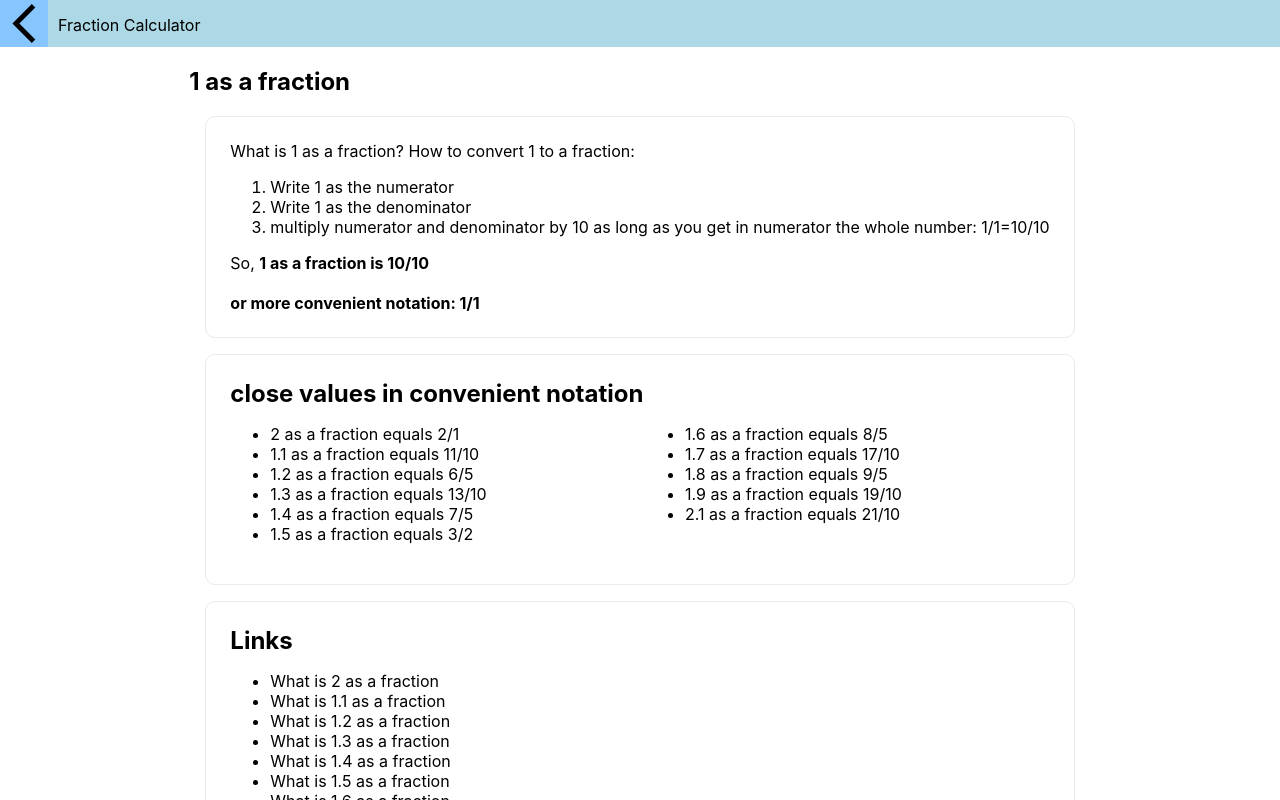
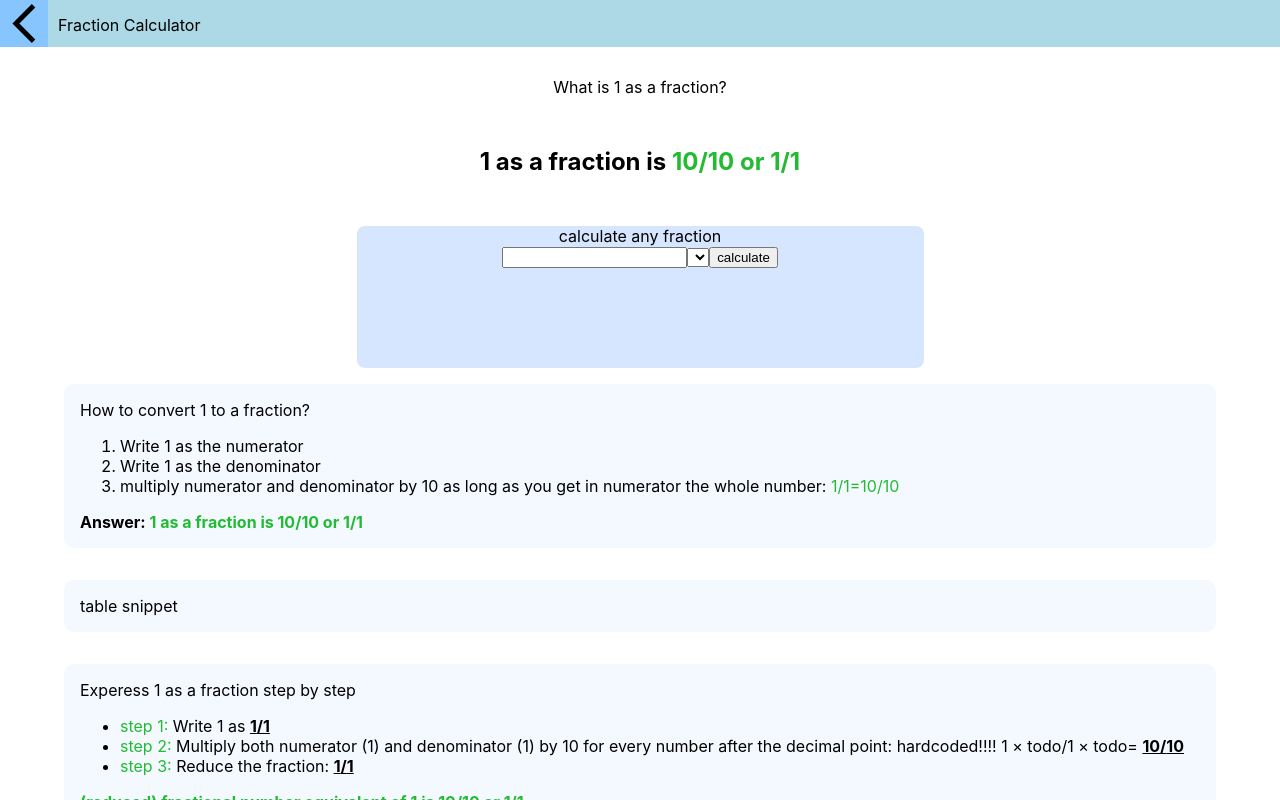
Before and after one commit to ubermensh/anyconvert, a Next.js app: page /as_a_fraction/1 in a window 1280 px wide. Shown: the top 800 px of the page. Built offline with nearby package versions, Linux system fonts and the light colour scheme.

Commit message:
layout for fractions flex

```diff
--- a/pages/as_a_fraction/[number].js
+++ b/pages/as_a_fraction/[number].js
@@ -16,25 +16,73 @@ export default function Fraction({ number, numerator, denominator, hNumerator, h
                     Fraction Calculator
                 </span>
             </div>
-            <main className={styles.main}>
-                <div>
-                    <h2>{number} as a fraction</h2>
+
+            <div className={styles.question}>
+                <span>What is {number} as a fraction?</span>
             </div>
+            <div className={styles.answer}>
+                <h2>
+                    {number} as a fraction is <span className={styles.green}>
+                        {numerator}/{denominator}
+                        {denominator != hDenominator && <b> or {hNumerator}/{hDenominator}</b>}
+                    </span>
+                </h2>
+            </div>
+
+            <div className={styles.calculator}>
+                <div>calculate any fraction</div>
+                <form>
+                    <input name="name" type="number" value="Frank" />
+                    <select name="type" > <option value="asafraction"></option>as a fraction </select>
+                    <button type="submit" value="Submit">calculate</button>
+                </form>
+            </div>
+
             <div className={styles.card}>
-                    What is {number} as a fraction?
-How to convert {number} to a fraction:
+                How to convert {number} to a fraction?
                 <ol>
                     <li> Write {number} as the numerator</li>
                     <li>Write 1 as the denominator</li>
-                        <li>multiply numerator and denominator by 10 as long as you get in numerator the whole number: {number}/1={numerator}/{denominator}</li>
+                    <li>multiply numerator and denominator by 10 as long as you get in numerator
+                        the whole number:  <span className={styles.green}>{number}/1={numerator}/{denominator}</span></li>
                 </ol>
-                So, <b>{number} as a fraction is {numerator}/{denominator}</b> <br /><br />
+
+                <b>Answer: <span className={styles.green}>
+                    {number} as a fraction is {numerator}/{denominator}
                     {denominator != hDenominator &&
-                        <b>or more convenient notation: {hNumerator}/{hDenominator}</b>
+                        <b> or {hNumerator}/{hDenominator}</b>
                     }
+                </span>
+                </b>
+            </div>
+
+            <div className={styles.card}>
+                table snippet
+            </div>
+
+            <div className={styles.card}>
+                Experess {number} as a fraction step by step
+                <ul>
+                    <li> <span className={styles.green}>step 1: </span> Write {number} as <span className={styles.boldUnder}>{number}/1</span></li>
+                    <li><span className={styles.green}>step 2: </span>Multiply both numerator ({number}) and denominator (1) by 10 for every number
+                     after the decimal point: hardcoded!!!! {number} × todo/1 × todo= <span className={styles.boldUnder}>{numerator}/{denominator}</span></li>
+                    {denominator != hDenominator &&
+                    <li> <span className={styles.green}>step 3: </span>Reduce the fraction: <span className={styles.boldUnder}>{hNumerator}/{hDenominator}</span></li>
+                    }
+                </ul>
+                <b> <span className={styles.green}>
+                    { denominator != hDenominator ?
+                    `(reduced) fractional number equivalent of ${number} is ${numerator}/${denominator} or ${hNumerator}/${hDenominator}`
+                     :
+                    `fractional number equivalent of ${number} is ${numerator}/${denominator}`
+                    }
+                </span>
+                </b>
+
             </div>
             <div className={styles.card}>
-                    <h3>close values in convenient notation</h3>
+                <h3>close to {number} values as a fraction</h3>
+                {/* todo: links */}
                 <ul style={{ columnCount: 2, columnGap: "50px" }}>
                     {Object.keys(closeValues).map((currentNumber, i) => (
                         <li key={i}>
@@ -44,7 +92,6 @@ How to convert {number} to a fraction:
                     ))}
                 </ul>
             </div>
-
             <section className={styles.card}>
                 <h3>Links</h3>
                 <ul>
@@ -54,7 +101,7 @@ How to convert {number} to a fraction:
                     }
                 </ul>
             </section>
-            </main>
+
         </div>
     )
 }
--- a/styles/Home.module.css
+++ b/styles/Home.module.css
@@ -30,16 +30,46 @@
   display: inline-block;
   vertical-align: middle;
 }
+.question {
+  margin-top: 30px;
+}
 
-/* .backImage {
-  margin-left: auto;
-  margin-right: auto;
-  vertical-align: middle;
-} */
-/* ic:outline-arrow-back-ios */
+.answer {
+  margin: 30px;
+}
+.green {
+  color: #22BB32;
+
+}
+.calculator {
+width: 567px;
+height: 142px;
+left: 50px;
+top: 238px;
+background: #D6E6FF;
+border-radius: 8px;
+text-align: center;
+}
+/* Answer: 0.45 as a fraction is 45/100 or 9/20 */
 
 
 
+.card {
+  width: 90%;
+  background-color: #F4F9FF;
+  margin: 1rem;
+  flex-basis: 45%;
+  padding: 1rem;
+  text-align: left;
+  /* color: inherit; */
+  text-decoration: none;
+  border-radius: 10px;
+  transition: color 0.15s ease, border-color 0.15s ease;
+}
+.boldUnder {
+  font-weight: bold;
+  text-decoration: underline;
+}
 
 
 
@@ -53,7 +83,7 @@
   align-items: center; */
 }
 
-.footer {
+/* .footer {
   width: 100%;
   height: 100px;
   border-top: 1px solid #eaeaea;
@@ -117,17 +147,6 @@
   margin-top: 3rem;
 }
 
-.card {
-  margin: 1rem;
-  flex-basis: 45%;
-  padding: 1.5rem;
-  text-align: left;
-  color: inherit;
-  text-decoration: none;
-  border: 1px solid #eaeaea;
-  border-radius: 10px;
-  transition: color 0.15s ease, border-color 0.15s ease;
-}
 
 .card:hover,
 .card:focus,
@@ -156,4 +175,4 @@
     width: 100%;
     flex-direction: column;
   }
-}
+} */
```
Lines whose indentation alone changed are shown as unchanged.
